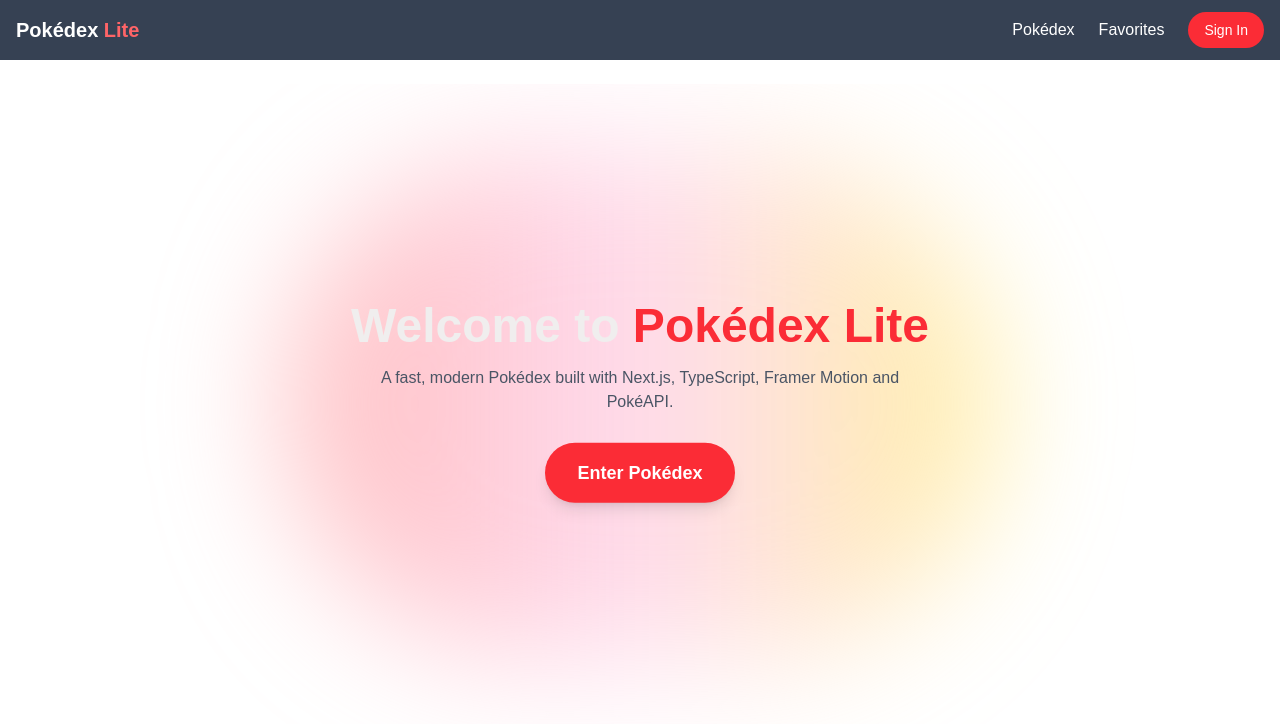
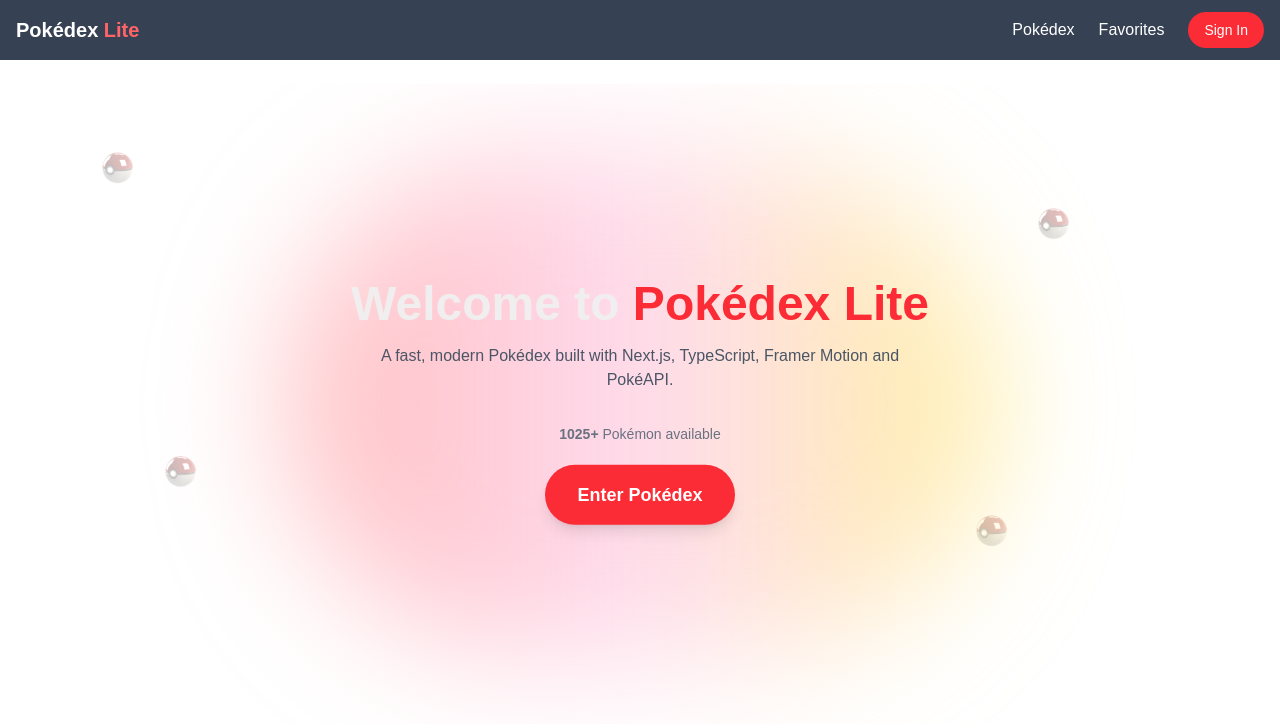
Before and after one commit to nishant0208/Pokedex-Lite, a Next.js app: page / in a window 1280 px wide. Shown: the top 728 px of the page. Built offline with nearby package versions, Linux system fonts and the light colour scheme; no server answers.

Commit message:
UI Enhancement

```diff
--- a/src/app/page.tsx
+++ b/src/app/page.tsx
@@ -1,12 +1,75 @@
 "use client";
 
 import Link from "next/link";
-import { motion } from "framer-motion";
+import Image from "next/image";
+import { motion, useMotionValue, useSpring } from "framer-motion";
+import { useEffect, useState } from "react";
+
+function FloatingPokeballs() {
+  const positions = [
+    { top: "10%", left: "5%" },
+    { top: "20%", left: "80%" },
+    { top: "60%", left: "10%" },
+    { top: "70%", left: "75%" },
+  ];
+
+  return (
+    <div className="absolute inset-0 -z-10 overflow-hidden">
+      {positions.map((pos, i) => (
+        <motion.div
+          key={i}
+          className="absolute opacity-30"
+          style={pos}
+          animate={{ y: [0, -25, 0] }}
+          transition={{
+            duration: 6 + i,
+            repeat: Infinity,
+            ease: "easeInOut",
+          }}
+        >
+          <Image
+            src="/pokeball.png"
+            alt="Pokéball"
+            width={80}
+            height={80}
+            className="select-none"
+            priority={false}
+          />
+        </motion.div>
+      ))}
+    </div>
+  );
+}
+
+
+
+function AnimatedCounter({ value }: { value: number }) {
+  const motionValue = useMotionValue(0);
+  const spring = useSpring(motionValue, { duration: 2 });
+  const [display, setDisplay] = useState(0);
+
+  useEffect(() => {
+    motionValue.set(value);
+  }, [value, motionValue]);
+
+  useEffect(() => {
+    const unsubscribe = spring.on("change", (latest) => {
+      setDisplay(Math.floor(latest));
+    });
+
+    return unsubscribe;
+  }, [spring]);
+
+  return <span className="font-semibold">{display}+</span>;
+}
+
 
 
 export default function HomePage() {
   return (
     <section className="relative flex min-h-[80vh] flex-col items-center justify-center overflow-hidden text-center">
+
+      <FloatingPokeballs />
 
       {/* 🌈 Soft animated background glow */}
       <motion.div
@@ -38,6 +101,16 @@
         Framer Motion and PokéAPI.
       </motion.p>
 
+      <motion.div
+        initial={{ opacity: 0, y: 20 }}
+        animate={{ opacity: 1, y: 0 }}
+        transition={{ delay: 0.4 }}
+        className="mb-6 text-sm font-medium text-gray-500 dark:text-gray-400"
+      >
+        <AnimatedCounter value={1025} /> Pokémon available
+      </motion.div>
+
+
       {/* 🔴 CTA Button */}
       <motion.div
         whileHover={{ scale: 1.07 }}
```
Also changed, not shown: public/pokeball.png (added).
